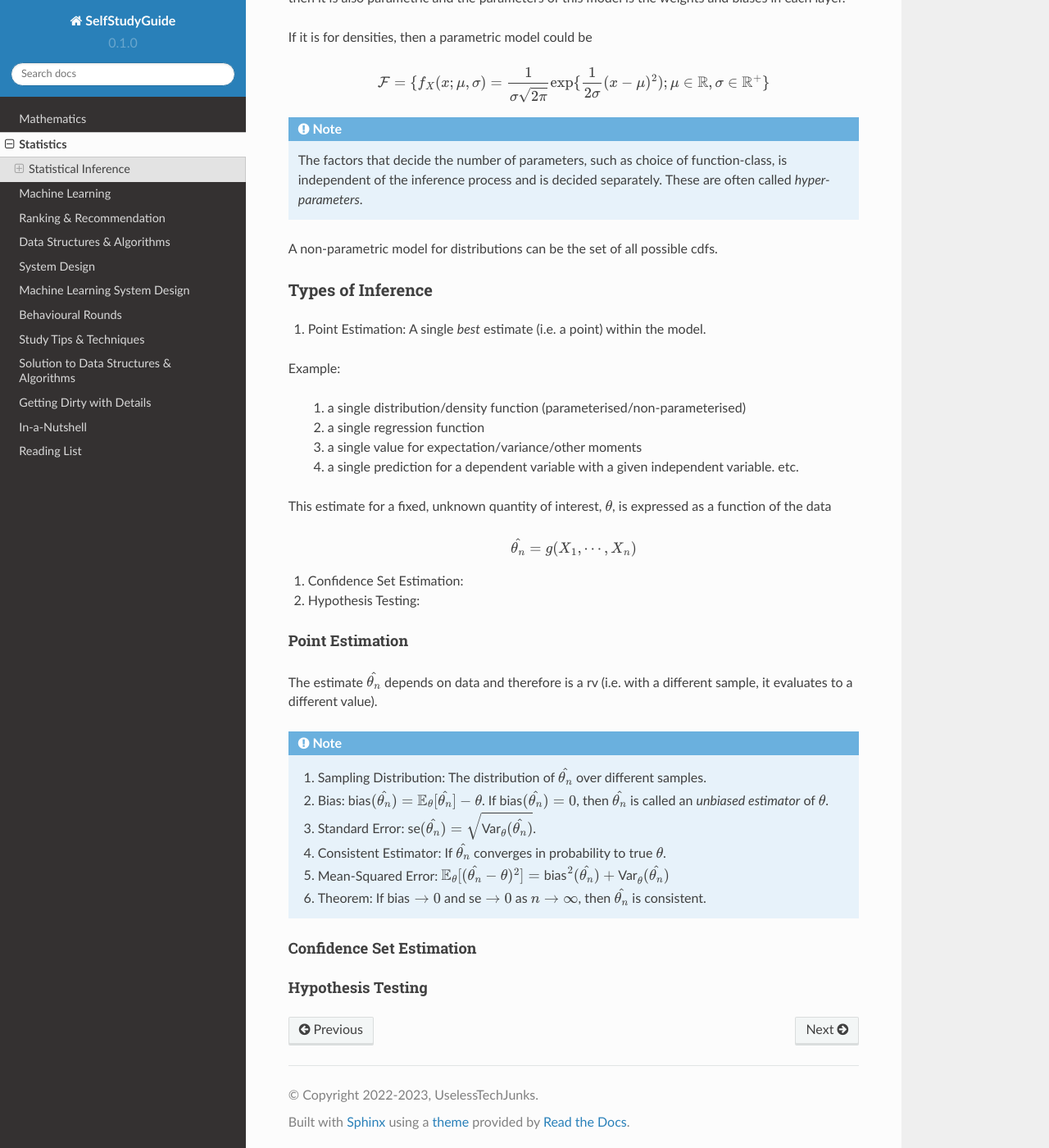
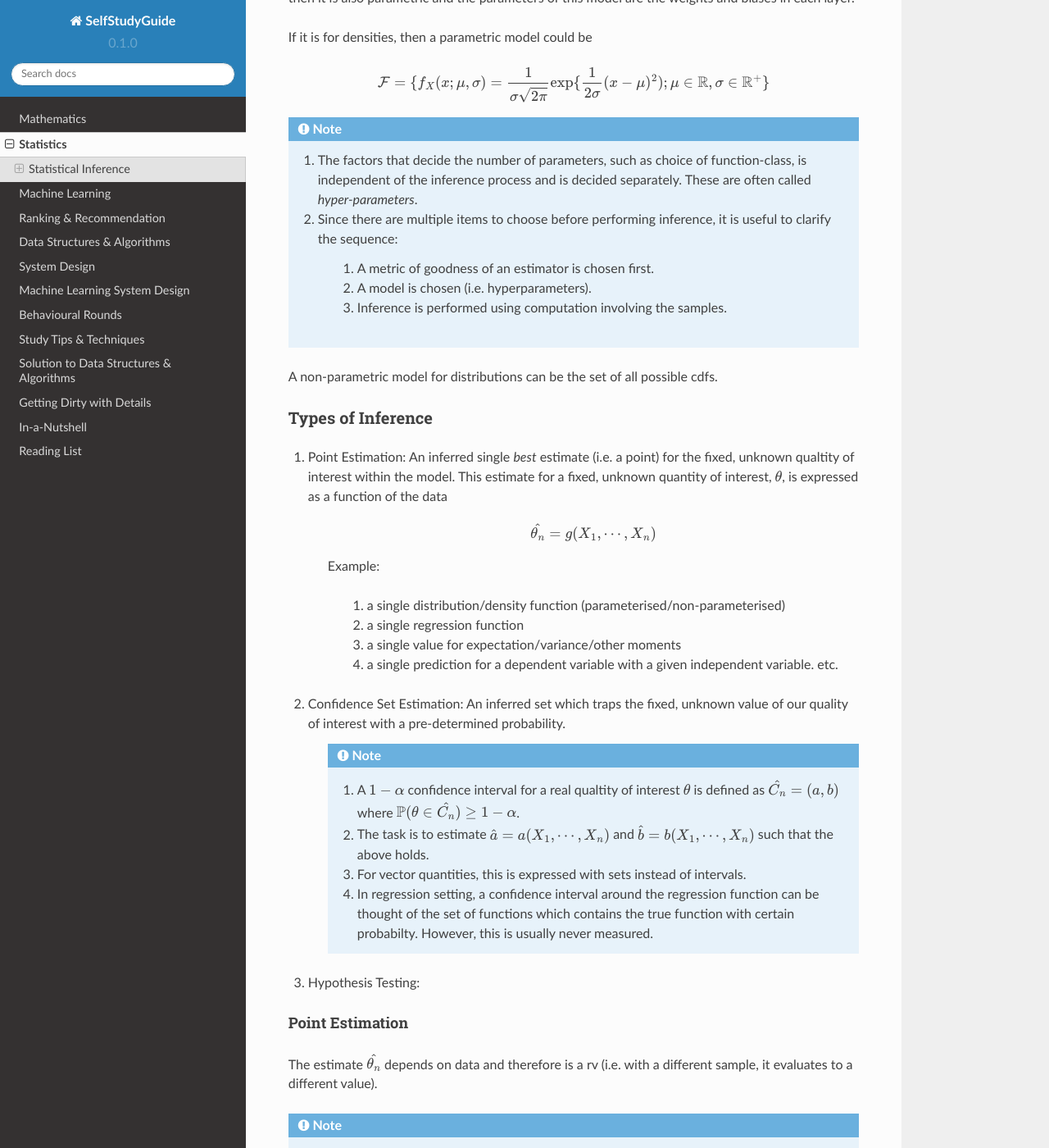
Before and after one commit to uselesstechjunks/leetcode, a Sphinx documentation site: the page built from docs/source/stat.rst, in a window 1280 px wide and 1400 px high, scrolled down 1383 px. Shown: the whole window at 82% size. Built offline with Sphinx 7.4.7 and the Read the Docs theme 2.0.0, drawn with Linux system fonts in a browser that asks for light colours; some of the changed text lies outside the part shown.

Commit message:
Update stat.rst (#39)
* Update stat.rst

* Update stat.rst

* Update stat.rst

* Update stat.rst

```diff
--- a/docs/source/stat.rst
+++ b/docs/source/stat.rst
@@ -46,7 +46,7 @@ Example: If a model for regression is restricted to the set of affine functions
 .. math::
     \mathcal{F}=\{r(x)=mx+c; m,c\in\mathbb{R}\}
 
-then it's parametric. Similarly, if the model is a set of FFN (feed-forward networks) of a given size, then it is also parametric and the parameters of this model is the weights and biases in each layer.
+then it's parametric. Similarly, if the model is a set of FFN (feed-forward networks) of a given size, then it is also parametric and the parameters of this model are the weights and biases in each layer.
 
 If it is for densities, then a parametric model could be
 
@@ -54,28 +54,37 @@ If it is for densities, then a parametric model could be
     \mathcal{F}=\{f_X(x;\mu,\sigma)=\frac{1}{\sigma\sqrt{2\pi}}\exp\{\frac{1}{2\sigma}(x-\mu)^2);\mu\in\mathbb{R},\sigma\in\mathbb{R}^+\}
 
 .. note::
-    The factors that decide the number of parameters, such as choice of function-class, is independent of the inference process and is decided separately. These are often called *hyper-parameters*.
+    #. The factors that decide the number of parameters, such as choice of function-class, is independent of the inference process and is decided separately. These are often called *hyper-parameters*.
+    #. Since there are multiple items to choose before performing inference, it is useful to clarify the sequence:
+
+        #. A metric of goodness of an estimator is chosen first.
+        #. A model is chosen (i.e. hyperparameters).
+        #. Inference is performed using computation involving the samples.
 
 A non-parametric model for distributions can be the set of all possible cdfs.
 
 Types of Inference
 =========================
 
-#. Point Estimation: A single *best* estimate (i.e. a point) within the model.
+#. Point Estimation: An inferred single *best* estimate (i.e. a point) for the fixed, unknown qualtity of interest within the model. This estimate for a fixed, unknown quantity of interest, :math:`\theta`, is expressed as a function of the data
 
-Example:
+    .. math::
+        \hat{\theta_n}=g(X_1,\cdots,X_n)
 
-    #. a single distribution/density function (parameterised/non-parameterised)
-    #. a single regression function
-    #. a single value for expectation/variance/other moments
-    #. a single prediction for a dependent variable with a given independent variable. etc.
+    Example:
 
-This estimate for a fixed, unknown quantity of interest, :math:`\theta`, is expressed as a function of the data
+        #. a single distribution/density function (parameterised/non-parameterised)
+        #. a single regression function
+        #. a single value for expectation/variance/other moments
+        #. a single prediction for a dependent variable with a given independent variable. etc.
 
-.. math::
-    \hat{\theta_n}=g(X_1,\cdots,X_n)
+#. Confidence Set Estimation: An inferred set which traps the fixed, unknown value of our quality of interest with a pre-determined probability.
 
-#. Confidence Set Estimation:
+    .. note::
+        #. A :math:`1-\alpha` confidence interval for a real qualtity of interest :math:`\theta` is defined as :math:`\hat{C_n}=(a,b)` where :math:`\mathbb{P}(\theta\in\hat{C_n})\ge 1-\alpha`.
+        #. The task is to estimate :math:`\hat{a}=a(X_1,\cdots,X_n)` and :math:`\hat{b}=b(X_1,\cdots,X_n)` such that the above holds.
+        #. For vector quantities, this is expressed with sets instead of intervals.
+        #. In regression setting, a confidence interval around the regression function can be thought of the set of functions which contains the true function with certain probabilty. However, this is usually never measured.
 
 #. Hypothesis Testing:
 
@@ -90,9 +99,12 @@ The estimate :math:`\hat{\theta_n}` depends on data and therefore is a rv (i.e.
     #. Consistent Estimator: If :math:`\hat{\theta_n}` converges in probability to true :math:`\theta`.
     #. Mean-Squared Error: :math:`\mathbb{E}_{\theta}[(\hat{\theta_n}-\theta)^2]=\text{bias}^2(\hat{\theta_n})+\text{Var}_{\theta}(\hat{\theta_n})`
     #. Theorem: If :math:`\text{bias}\to 0` and :math:`\text{se}\to 0` as :math:`n\to \infty`, then :math:`\hat{\theta_n}` is consistent.
+    #. Asymptotically Normal Estimator: :math:`\hat{\theta_n}\approx\mathcal{N}(\theta,\hat{\text{se}}^2)`.
 
 Confidence Set Estimation
 ---------------------------------------
+.. note::
+    #. Normal-based Confidence Interval: If :math:`\hat{\theta_n}` is an aysmptotically normal estimator of :math:`\theta`, then :math:`(\hat{\theta_n}-z_{\alpha/2}\hat{\text{se}},\hat{\theta_n}+z_{\alpha/2}\hat{\text{se}})` is a :math:`1-\alpha` confidence interval.
 
 Hypothesis Testing
 ---------------------------------
```
